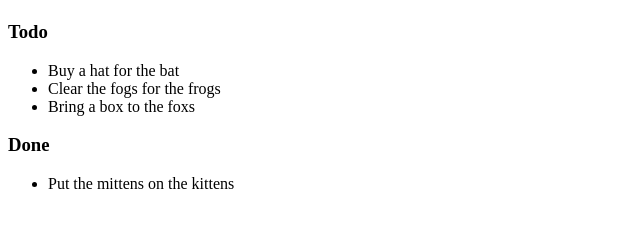
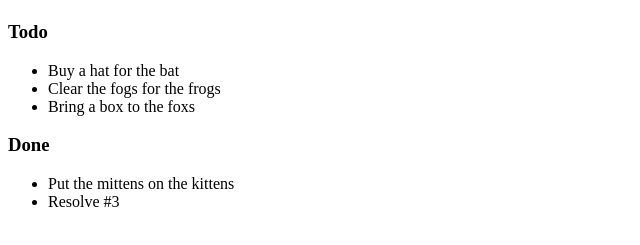
Before and after one commit to phamtthu/to-doBook, a plain HTML site: page index.html in a window 1280 px wide. Shown: the part 59-304 px from the top of the page, without its empty margins (0-640 px from the left). Drawn offline with Linux system fonts and the light colour scheme.

```diff
--- a/index.html
+++ b/index.html
@@ -17,6 +17,7 @@
     <h3>Done</h3>
     <ul>
         <li>Put the mittens on the kittens</li>
+        <li>Resolve #3</li>
     </ul>
 </body>
 
```
